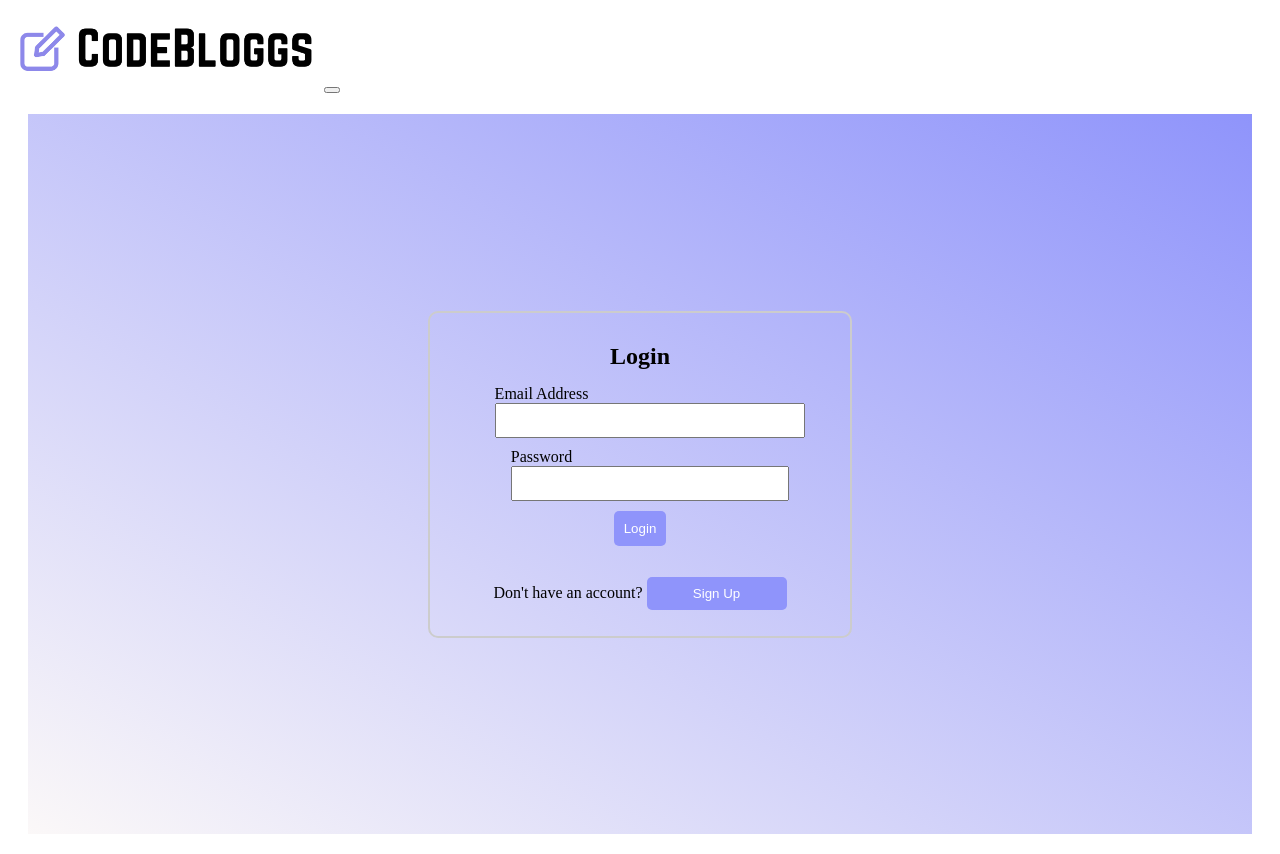
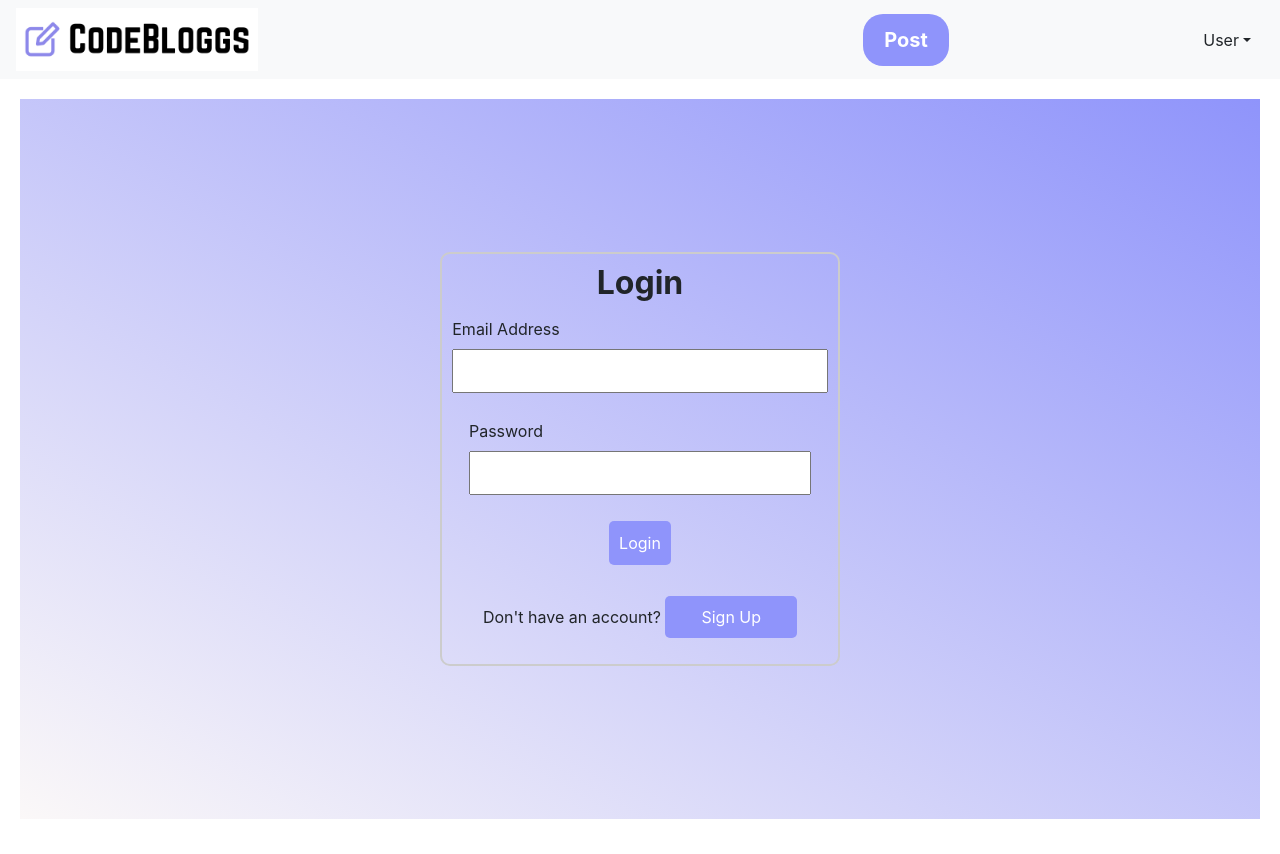
Before and after one commit to ricnybo/Fullstack_Codebloggs, a React (Create React App) app in the folder client/: page /login in a window 1280 px wide. Built offline with nearby package versions, Linux system fonts and the light colour scheme.

Commit message:
navbar and post modal updated but not complete

```diff
--- a/client/package.json
+++ b/client/package.json
@@ -6,10 +6,12 @@
     "@testing-library/jest-dom": "^5.11.4",
     "@testing-library/react": "^11.1.0",
     "@testing-library/user-event": "^12.1.10",
+    "axios": "^1.6.7",
     "bcryptjs": "^2.4.3",
     "bootstrap": "^4.6.0",
     "cypress": "^4.2.0",
     "react": "^18.0.2",
+    "react-bootstrap": "^2.10.0",
     "react-datepicker": "^5.0.0",
     "react-dom": "^18.2.0",
     "react-router-dom": "^6.14.1",
--- a/client/src/App.js
+++ b/client/src/App.js
@@ -1,7 +1,7 @@
 import React, { useState, useEffect } from "react";
 import { BrowserRouter as Router, Route, Routes } from "react-router-dom";
 import { useNavigate, useLocation } from "react-router-dom";
-
+import "bootstrap/dist/css/bootstrap.css"
 // We import all the components we need in our app
 import Login from "./components/login.js";
 import Navbar from "./components/navbar";
--- /dev/null
+++ b/client/src/components/components.css/navbar.css
@@ -0,0 +1,9 @@
+.btn-custom {
+    background-color: #8f94fb;
+    color:white;
+    border: 0%;
+   border-radius: 20px; /* Apply border-radius to make the button more rounded */
+    padding: 10px 20px; /* Add padding to increase the size of the button */
+    font-size: 20px;
+    font-weight: 700;
+}
--- a/client/src/components/navbar.js
+++ b/client/src/components/navbar.js
@@ -1,95 +1,143 @@
-import React from "react";
+// import React from "react";
+// import { NavLink } from "react-router-dom";
+// import Dropdown from "react-bootstrap/Dropdown";
+// import "./components.css/navbar.css"
+// import axios from "axios";
+
+// function Navbar({ user, onLogout, handlePostClick }) {
+
+//   //write logout function and settings function that only gives a toaster saying under construction
+//   const handleSubmit = async (event) => {
+//     event.preventDefault();
+//     const formData = new FormData(event.target);
+//     try {
+//       const response = await axios.post("/api/posts", formData); // Route to your backend server
+//       console.log("Post created successfully:", response.data);
+//       // Close the modal or handle any other action
+//     } catch (error) {
+//       console.error("Error creating post:", error);
+//     }
+//   };
+
+//   return (
+//     <div>
+//     <div className="navbar navbar-expand-lg navbar-light bg-light">
+//       <NavLink className="" to="/">
+//         <img
+//           alt="MongoDB logo"
+//           style={{ width: "40%" }}
+//           src="./img/CodeBloggslogo2.png"
+//         ></img>
+//       </NavLink>
+
+//       <div className="ml-auto d-flex">
+//       <button className="btn btn-custom" onClick={handlePostClick}>
+//         Post
+//       </button>
+//     </div>
+
+
+//           <div className="ml-auto">
+//             <Dropdown >
+//               <Dropdown.Toggle variant="light" id="dropdown-basic">
+//                 HELLO MATT
+//               </Dropdown.Toggle>
+
+//               <Dropdown.Menu>
+//                 <Dropdown.Item
+//                 // onClick={logout-function}
+//                 >LOGOUT</Dropdown.Item>
+//                 <Dropdown.Item
+//                 // onClick={settings-function}
+//                 >SETTINGS</Dropdown.Item>
+//               </Dropdown.Menu>
+//             </Dropdown>
+//             </div>
+
+
+//     </div>
+//     </div>
+//   );
+// }
+
+// export default Navbar;
+
+
+//navbar.js
+// import React from "react";
 import { NavLink } from "react-router-dom";
+import Dropdown from "react-bootstrap/Dropdown";
+import axios from "axios";
+import "./components.css/navbar.css";
+import PostModal from './postModal.js';
+import React, { useState } from 'react';
 
-function Navbar({ user, onLogout, onPostClick }) {
+function Navbar({ user, onLogout, handlePostClick }) {
+  const [isModalOpen, setIsModalOpen] = useState('');
+
+  const handleModalOpen = () => {
+    setIsModalOpen(true);
+  };
+
+  const closePostModal = () => {
+    // setIsModalOpen(false);
+  };
+
+  const handleSubmit = async (event) => {
+    event.preventDefault();
+    const formData = new FormData(event.target);
+    try {
+      const response = await axios.post("/api/posts", formData);
+      console.log("Post created successfully:", response.data);
+      // Close the modal or handle any other action
+    } catch (error) {
+      console.error("Error creating post:", error);
+    }
+  };
+
+  const handleLogout = () => {
+    // Implement logout functionality here
+    console.log("Logout clicked");
+  };
+
+  const handleSettings = () => {
+    // Implement settings functionality here
+    console.log("Settings clicked");
+  };
+
   return (
-    <nav className="navbar navbar-expand-lg navbar-light bg-light">
-      <NavLink className="navbar-brand" to="/">
+    <div>
+      <div className="navbar navbar-expand-lg navbar-light bg-light">
+        <NavLink className="" to="/">
           <img
             alt="MongoDB logo"
-          style={{ width: "25%" }}
+            style={{ width: "40%" }}
             src="./img/CodeBloggslogo2.png"
           ></img>
         </NavLink>
-      <button
-        className="navbar-toggler"
-        type="button"
-        data-toggle="collapse"
-        data-target="#navbarSupportedContent"
-        aria-controls="navbarSupportedContent"
-        aria-expanded="false"
-        aria-label="Toggle navigation"
-      >
-        <span className="navbar-toggler-icon"></span>
-      </button>
 
-      <div className="collapse navbar-collapse" id="navbarSupportedContent">
-        <ul className="navbar-nav ml-auto">
-          {user && (
-            <>
-              <li className="nav-item">
-                <button
-                  className="btn btn-primary"
-                  style={{ marginRight: "10px" }}
-                  onClick={onPostClick}
-                >
+        <div className="ml-auto d-flex">
+          <button className="btn btn-custom" onClick={handleModalOpen}>
             Post
           </button>
-              </li>
-              <li className="nav-item">
-                <button className="btn btn-danger" onClick={onLogout}>
-                  Logout
-                </button>
-              </li>
-            </>
-          )}
-        </ul>
         </div>
-    </nav>
+
+        <div className="ml-auto">
+          <Dropdown>
+            <Dropdown.Toggle variant="light" id="dropdown-basic">
+              {user ? `Hello, ${user}` : "User"}
+            </Dropdown.Toggle>
+
+            <Dropdown.Menu>
+              <Dropdown.Item onClick={handleLogout}>Logout</Dropdown.Item>
+              <Dropdown.Item onClick={handleSettings}>Settings</Dropdown.Item>
+            </Dropdown.Menu>
+          </Dropdown>
+        </div>
+      </div>
+      <PostModal isOpen={isModalOpen} onClose={closePostModal} />
+    </div>
   );
 }
 
 export default Navbar;
-
-
-// import React from "react";
-
-// // We import bootstrap to make our application look better.
-// import "bootstrap/dist/css/bootstrap.css";
-
-// // We import NavLink to utilize the react router.
-// import { NavLink } from "react-router-dom";
-
-// // Here, we display our Navbar
-// export default function Navbar() {
-//  return (
-//    <div>
-//      <nav className="navbar navbar-expand-lg navbar-light bg-light">
-//        <NavLink className="navbar-brand" to="/">
-//           <img alt="MongoDB logo" style={{"width" : 25 + '%'}} src="https://d3cy9zhslanhfa.cloudfront.net/media/3800C044-6298-4575-A05D5C6B7623EE37/4B45D0EC-3482-4759-82DA37D8EA07D229/webimage-8A27671A-8A53-45DC-89D7BF8537F15A0D.png"></img>
-//        </NavLink>
-//        <button
-//          className="navbar-toggler"
-//          type="button"
-//          data-toggle="collapse"
-//          data-target="#navbarSupportedContent"
-//          aria-controls="navbarSupportedContent"
-//          aria-expanded="false"
-//          aria-label="Toggle navigation"
-//        >
-//          <span className="navbar-toggler-icon"></span>
-//        </button>
-
-//        <div className="collapse navbar-collapse" id="navbarSupportedContent">
-//          <ul className="navbar-nav ml-auto">
-//            <li className="nav-item">
-//              <NavLink className="nav-link" to="/create">
-//                Create Record
-//              </NavLink>
-//            </li>
-//          </ul>
-//        </div>
-//      </nav>
-//    </div>
-//  );
-// }
--- /dev/null
+++ b/client/src/components/postModal.js
@@ -0,0 +1,84 @@
+//postModule.js
+import React, { useState } from "react";
+import axios from "axios";
+
+function PostModal({ isOpen, onClose }) {
+  const [formData, setFormData] = useState({
+    title: "",
+    content: "",
+  });
+
+  const handleInputChange = (event) => {
+    const { name, value } = event.target;
+    setFormData({ ...formData, [name]: value });
+  };
+
+  const handleSubmit = async (event) => {
+    event.preventDefault();
+    try {
+      const response = await axios.post("/api/posts", formData);
+      console.log("Post created successfully:", response.data);
+      onClose(); // Close the modal after successful post creation
+    } catch (error) {
+      console.error("Error creating post:", error);
+    }
+  };
+
+  return (
+    <div className={`modal ${isOpen ? "is-active" : "null"}`}>
+      <div className="modal-background" onClick={onClose}></div>
+      <div className="modal-content">
+        <form onSubmit={handleSubmit}>
+          <div className="field">
+            <label className="label">Title</label>
+            <div className="control">
+              <input
+                className="input"
+                type="text"
+                name="title"
+                value={formData.title}
+                onChange={handleInputChange}
+                required
+              />
+            </div>
+          </div>
+          <div className="field">
+            <label className="label">Content</label>
+            <div className="control">
+              <textarea
+                className="textarea"
+                name="content"
+                value={formData.content}
+                onChange={handleInputChange}
+                required
+              ></textarea>
+            </div>
+          </div>
+          <div className="field is-grouped">
+            <div className="control">
+              <button type="submit" className="button is-primary">
+                Post
+              </button>
+            </div>
+            <div className="control">
+              <button
+                type="button"
+                className="button"
+                onClick={onClose}
+              >
+                Cancel
+              </button>
+            </div>
+          </div>
+        </form>
+      </div>
+      <button
+        className="modal-close is-large"
+        aria-label="close"
+        onClick={onClose}
+      ></button>
+    </div>
+  );
+}
+
+export default PostModal;
```
Also changed, not shown: 1 other file (tests, documents, lock files or other folders). Lines whose indentation alone changed are shown as unchanged.
